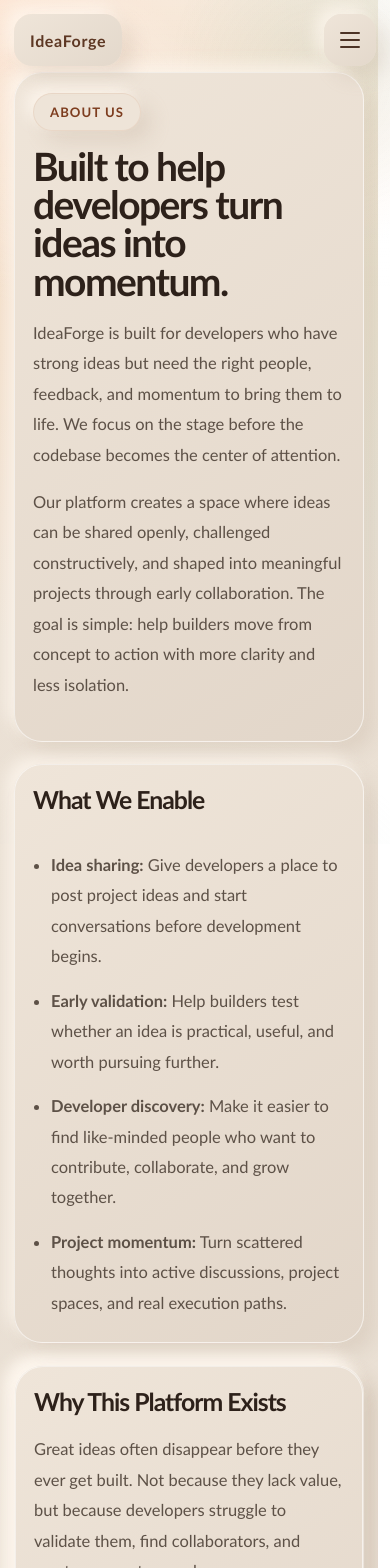
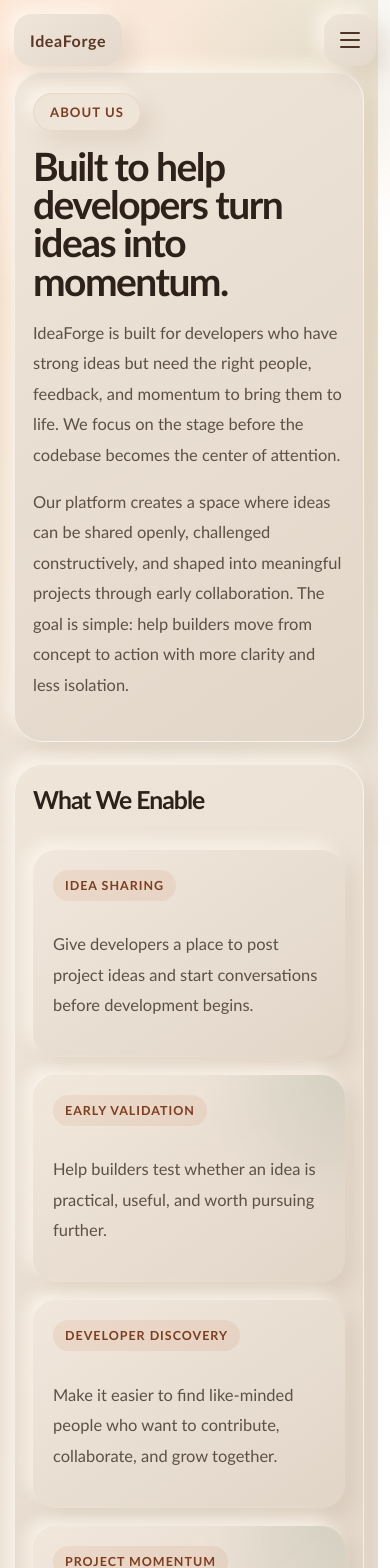
Before and after one commit to kritagya025/React_Project, a React (Vite) app in the folder my-react-app/: page /about in a window 390 px wide. Shown: the top 1568 px of the page. Built offline with nearby package versions, Linux system fonts and the light colour scheme.

Commit message:
feat: implement About page with responsive styling and create base CSS files for dashboard, explore, project detail, and works pages.

```diff
--- a/my-react-app/src/Styles/ProjectDetail.css
+++ b/my-react-app/src/Styles/ProjectDetail.css
@@ -18,6 +18,20 @@
     linear-gradient(145deg, #efe5d9, #e2d6c9);
   border: 1px solid rgba(255, 255, 255, 0.56);
   box-shadow: var(--shadow-lg);
+  position: relative;
+  overflow: hidden;
+}
+
+.project-detail-card::after {
+  content: "";
+  position: absolute;
+  inset: auto -8% -32% auto;
+  width: 220px;
+  height: 220px;
+  border-radius: 50%;
+  background: radial-gradient(circle, rgba(113, 142, 118, 0.14), transparent 68%);
+  animation: projectDetailGlow 13s ease-in-out infinite;
+  pointer-events: none;
 }
 
 .project-detail-header {
@@ -75,9 +89,9 @@
 }
 
 .project-detail-meta {
-  display: flex;
+  display: grid;
+  grid-template-columns: repeat(2, minmax(0, max-content));
   gap: 12px;
-  flex-wrap: wrap;
   margin-top: 18px;
   color: #6b5647;
   font-weight: 700;
@@ -144,6 +158,20 @@
   border-radius: 20px;
   background: linear-gradient(145deg, #f0e6db, #e4d9cd);
   box-shadow: var(--shadow-md);
+  position: relative;
+  transition: transform 0.35s cubic-bezier(0.22, 1, 0.36, 1), box-shadow 0.35s ease;
+}
+
+.project-comment::before {
+  content: "";
+  position: absolute;
+  left: -8px;
+  top: 20px;
+  width: 10px;
+  height: 10px;
+  border-radius: 50%;
+  background: linear-gradient(145deg, #d98b4e, #718e76);
+  box-shadow: 0 0 0 6px rgba(217, 139, 78, 0.12);
 }
 
 .project-comment p {
@@ -205,6 +233,13 @@
   border-radius: 18px;
   background: linear-gradient(145deg, #f0e6db, #e4d9cd);
   box-shadow: var(--shadow-md);
+  transition: transform 0.35s cubic-bezier(0.22, 1, 0.36, 1), box-shadow 0.35s ease;
+}
+
+.project-comment:hover,
+.project-request-item:hover {
+  transform: translateY(-4px);
+  box-shadow: 0 16px 28px rgba(175, 155, 134, 0.24);
 }
 
 .project-request-item strong {
@@ -241,6 +276,10 @@
     flex-direction: column;
   }
 
+  .project-detail-meta {
+    grid-template-columns: 1fr;
+  }
+
   .project-detail-button {
     width: 100%;
     margin-left: 0;
@@ -251,3 +290,28 @@
     flex-direction: column;
   }
 }
+
+@media (prefers-reduced-motion: reduce) {
+  .project-detail-card::after,
+  .project-comment,
+  .project-request-item {
+    animation: none;
+    transition: none;
+  }
+
+  .project-comment:hover,
+  .project-request-item:hover {
+    transform: none;
+  }
+}
+
+@keyframes projectDetailGlow {
+  0%,
+  100% {
+    transform: translate3d(0, 0, 0) scale(1);
+  }
+
+  50% {
+    transform: translate3d(-12px, -16px, 0) scale(1.08);
+  }
+}
--- a/my-react-app/src/Styles/about.css
+++ b/my-react-app/src/Styles/about.css
@@ -9,17 +9,16 @@
 .about-section,
 .about-copy-card,
 .about-vision-card {
+  position: relative;
+  overflow: hidden;
   background: linear-gradient(145deg, #efe5d9, #e2d6c9);
   border: 1px solid rgba(255, 255, 255, 0.56);
   box-shadow: var(--shadow-md);
-  -webkit-backdrop-filter: none;
-  backdrop-filter: none;
   border-radius: 28px;
 }
 
 .about-intro-card,
 .about-section {
-  position: relative;
   padding: clamp(20px, 3vw, 32px) clamp(18px, 3vw, 28px) 24px;
 }
 
@@ -27,7 +26,15 @@
 .about-section::after,
 .about-copy-card::after,
 .about-vision-card::after {
-  display: none;
+  content: "";
+  position: absolute;
+  inset: auto -8% -35% auto;
+  width: 220px;
+  height: 220px;
+  border-radius: 50%;
+  background: radial-gradient(circle, rgba(215, 144, 88, 0.18), transparent 66%);
+  pointer-events: none;
+  animation: aboutGlowFloat 12s ease-in-out infinite;
 }
 
 .about-title,
@@ -47,8 +54,7 @@
   overflow-wrap: anywhere;
 }
 
-.about-container p,
-.about-list {
+.about-container p {
   color: var(--muted);
   font-size: 1.03rem;
   line-height: 1.85;
@@ -61,17 +67,63 @@
   margin-bottom: 18px;
 }
 
-.about-highlight {
-  padding: 18px 0 0;
+.about-capability-grid {
+  display: grid;
+  grid-template-columns: repeat(12, minmax(0, 1fr));
+  gap: 18px;
+  padding-top: 18px;
 }
 
-.about-list {
-  margin: 0;
-  padding-left: 22px;
+.about-capability-card,
+.about-principle-card {
+  position: relative;
+  display: grid;
+  gap: 12px;
+  padding: 20px;
+  border-radius: 24px;
+  background: linear-gradient(145deg, rgba(241, 231, 220, 0.98), rgba(225, 213, 200, 0.96));
+  box-shadow: var(--shadow-md);
+  transition: transform 0.35s cubic-bezier(0.22, 1, 0.36, 1), box-shadow 0.35s ease;
 }
 
-.about-list li + li {
-  margin-top: 14px;
+.about-capability-card:hover,
+.about-principle-card:hover {
+  transform: translateY(-5px);
+  box-shadow: 0 18px 30px rgba(175, 155, 134, 0.22);
+}
+
+.about-capability-card:nth-child(1) {
+  grid-column: span 7;
+  min-height: 220px;
+}
+
+.about-capability-card:nth-child(2) {
+  grid-column: span 5;
+}
+
+.about-capability-card:nth-child(3),
+.about-capability-card:nth-child(4) {
+  grid-column: span 6;
+}
+
+.about-capability-card:nth-child(2),
+.about-capability-card:nth-child(4) {
+  background:
+    radial-gradient(circle at top right, rgba(113, 142, 118, 0.18), transparent 38%),
+    linear-gradient(145deg, rgba(241, 231, 220, 0.98), rgba(225, 213, 200, 0.96));
+}
+
+.about-capability-index {
+  display: inline-flex;
+  justify-self: start;
+  padding: 8px 12px;
+  border-radius: 999px;
+  background: rgba(182, 95, 52, 0.1);
+  color: var(--accent-strong);
+  font-size: 0.78rem;
+  font-weight: 800;
+  letter-spacing: 0.08em;
+  text-transform: uppercase;
 }
 
 .about-section-grid {
@@ -83,26 +135,43 @@
 
 .about-copy-card,
 .about-vision-card {
-  position: relative;
   padding: clamp(20px, 3vw, 24px) clamp(18px, 3vw, 24px) 26px;
 }
 
-.about-vision-card {
-  padding-left: clamp(18px, 3vw, 24px);
+.about-principles-grid {
+  display: grid;
+  gap: 14px;
 }
 
-.about-list.compact {
-  padding-left: 18px;
+.about-principle-card:nth-child(2) {
+  transform: translateX(22px);
+}
+
+.about-principle-card:nth-child(3) {
+  transform: translateX(44px);
+}
+
+.about-principle-card p {
+  margin: 0;
 }
 
 @media (max-width: 860px) {
+  .about-capability-grid,
   .about-section-grid {
     grid-template-columns: 1fr;
-    gap: 18px;
   }
 
-  .about-vision-card {
-    padding-left: clamp(18px, 3vw, 24px);
+  .about-capability-card:nth-child(1),
+  .about-capability-card:nth-child(2),
+  .about-capability-card:nth-child(3),
+  .about-capability-card:nth-child(4) {
+    grid-column: auto;
+    min-height: 0;
+  }
+
+  .about-principle-card:nth-child(2),
+  .about-principle-card:nth-child(3) {
+    transform: none;
   }
 }
 
@@ -121,8 +190,32 @@
   .about-vision-card h2 {
     font-size: 1.55rem;
   }
+}
 
-  .about-list {
-    padding-left: 18px;
+@media (prefers-reduced-motion: reduce) {
+  .about-intro-card::after,
+  .about-section::after,
+  .about-copy-card::after,
+  .about-vision-card::after,
+  .about-capability-card,
+  .about-principle-card {
+    animation: none;
+    transition: none;
+  }
+
+  .about-capability-card:hover,
+  .about-principle-card:hover {
+    transform: none;
   }
 }
+
+@keyframes aboutGlowFloat {
+  0%,
+  100% {
+    transform: translate3d(0, 0, 0) scale(1);
+  }
+
+  50% {
+    transform: translate3d(-10px, -18px, 0) scale(1.08);
+  }
+}
--- a/my-react-app/src/pages/about.jsx
+++ b/my-react-app/src/pages/about.jsx
@@ -1,12 +1,43 @@
 import React from "react";
 import "../Styles/about.css";
+
+const capabilityItems = [
+  {
+    title: "Idea sharing",
+    description:
+      "Give developers a place to post project ideas and start conversations before development begins.",
+  },
+  {
+    title: "Early validation",
+    description:
+      "Help builders test whether an idea is practical, useful, and worth pursuing further.",
+  },
+  {
+    title: "Developer discovery",
+    description:
+      "Make it easier to find like-minded people who want to contribute, collaborate, and grow together.",
+  },
+  {
+    title: "Project momentum",
+    description:
+      "Turn scattered thoughts into active discussions, project spaces, and real execution paths.",
+  },
+];
+
+const principleItems = [
+  "Developers should collaborate earlier, not later.",
+  "Ideas deserve validation before heavy implementation begins.",
+  "Stronger communities create stronger products.",
+];
 
 function About() {
   return (
     <div className="about-container page-shell">
       <div className="about-intro-card page-fade page-fade-1">
         <div className="section-tag page-fade page-fade-1">About Us</div>
-        <h1 className="about-title page-fade page-fade-2">Built to help developers turn ideas into momentum.</h1>
+        <h1 className="about-title page-fade page-fade-2">
+          Built to help developers turn ideas into momentum.
+        </h1>
         <p>
           IdeaForge is built for developers who have strong ideas but need the
           right people, feedback, and momentum to bring them to life. We focus
@@ -22,26 +53,13 @@ function About() {
 
       <section className="about-section page-fade page-fade-3">
         <h2>What We Enable</h2>
-        <div className="about-highlight">
-          <ul className="about-list">
-            <li>
-              <strong>Idea sharing:</strong> Give developers a place to post
-              project ideas and start conversations before development begins.
-            </li>
-            <li>
-              <strong>Early validation:</strong> Help builders test whether an
-              idea is practical, useful, and worth pursuing further.
-            </li>
-            <li>
-              <strong>Developer discovery:</strong> Make it easier to find
-              like-minded people who want to contribute, collaborate, and grow
-              together.
-            </li>
-            <li>
-              <strong>Project momentum:</strong> Turn scattered thoughts into
-              active discussions, project spaces, and real execution paths.
-            </li>
-          </ul>
+        <div className="about-capability-grid">
+          {capabilityItems.map((item) => (
+            <article key={item.title} className="about-capability-card">
+              <span className="about-capability-index">{item.title}</span>
+              <p>{item.description}</p>
+            </article>
+          ))}
         </div>
       </section>
 
@@ -63,11 +81,13 @@ function About() {
 
         <div className="about-vision-card">
           <h2>Our Vision</h2>
-          <ul className="about-list compact">
-            <li>Developers should collaborate earlier, not later.</li>
-            <li>Ideas deserve validation before heavy implementation begins.</li>
-            <li>Stronger communities create stronger products.</li>
-          </ul>
+          <div className="about-principles-grid">
+            {principleItems.map((item) => (
+              <article key={item} className="about-principle-card">
+                <p>{item}</p>
+              </article>
+            ))}
+          </div>
         </div>
       </section>
     </div>
```
Also changed, not shown: my-react-app/src/Styles/Dashboard.css (+87 -3 lines), my-react-app/src/Styles/Explore.css (+79 -0 lines), my-react-app/src/Styles/Works.css (+64 -5 lines).
